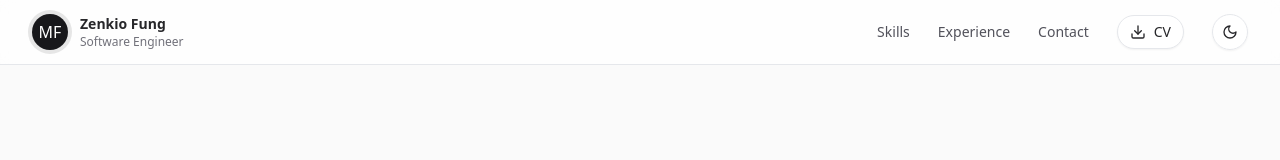
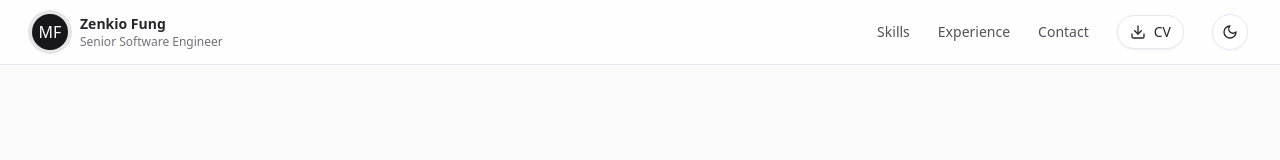
Before and after one commit to zenkio/zenkio.github.io, a React (Vite) app: page / in a window 1280 px wide. Shown: the top 160 px of the page. Built offline with nearby package versions, Linux system fonts and the light colour scheme.

Commit message:
fix title

```diff
--- a/src/App.tsx
+++ b/src/App.tsx
@@ -85,7 +85,7 @@ const ThemeToggle = () => {
 
 const profile = {
   name: "Zenkio Fung",
-  title: "Software Engineer",
+  title: "Senior Software Engineer",
   location: "Manchester, UK",
   summary:
     "I build reliable, scalable web apps with a product mindset. Specialized in React, TypeScript, and cloud-native architectures.",
```
